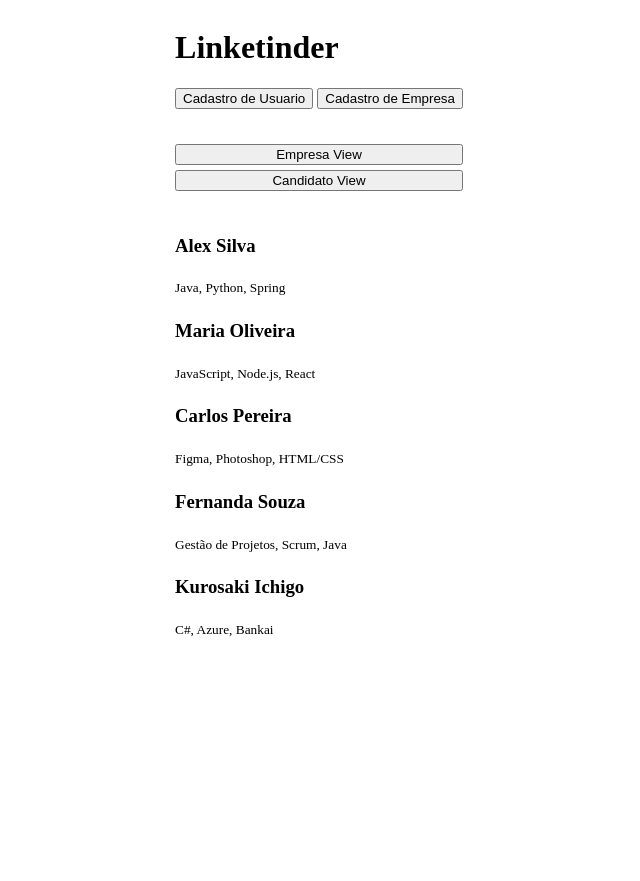
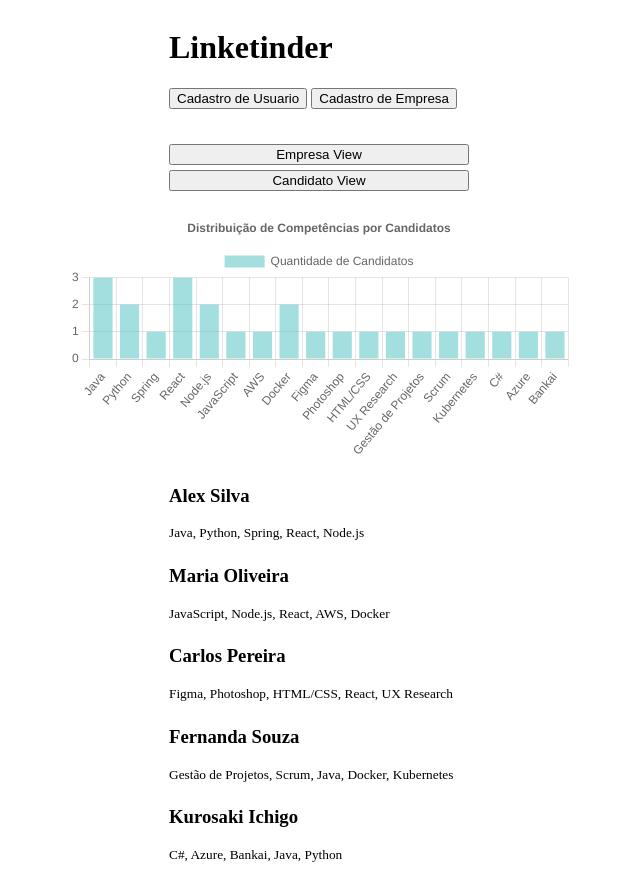
Before and after one commit to alexoliveiramartins/linketinder, a website built with Vite: page frontend-linketinder/index.html in a window 1280 px wide. Both pictures are taken after a click on the button "Empresa View". Shown: the whole page, without its empty margins (321-961 px from the left). Before the commit the page ends 800 px from the top, so only its background shows below. Built offline with nearby package versions, Linux system fonts and the light colour scheme.

Commit message:
feat/refac: Prettier setup + graficos de usuarios/empresas
- Adicionados graficos para empresas e para usuarios
- Setup do prettier para formatacao do codigo

```diff
--- a/frontend-linketinder/package.json
+++ b/frontend-linketinder/package.json
@@ -9,6 +9,7 @@
     "preview": "vite preview"
   },
   "devDependencies": {
+    "prettier": "3.5.3",
     "typescript": "~5.7.2",
     "vite": "^6.2.0"
   },
--- a/frontend-linketinder/src/assets.ts
+++ b/frontend-linketinder/src/assets.ts
@@ -1,9 +1,9 @@
-import { Usuario, Empresa } from "./classes";
-
+import { Usuario, Empresa } from './classes';
+import { candidatosChart, empresasChart } from './componentes';
 
 function cleanForms(): void {
-    let forms: HTMLElement | null = document.getElementById("forms")
-    if (forms) forms.innerHTML = ''
+    let forms: HTMLElement | null = document.getElementById('forms');
+    if (forms) forms.innerHTML = '';
 }
 
 let empresas: Empresa[] = [
@@ -15,7 +15,15 @@ let empresas: Empresa[] = [
         cep: '94043-1351',
         cnpj: '12.345.678/0001-90',
         pais: 'EUA',
-        competencias: ['Python', 'Java', 'Machine Learning']
+        competencias: [
+            'Machine Learning',
+            'Cloud Computing',
+            'Big Data',
+            'DevOps',
+            'Python',
+            'Java',
+            'Autonomous Driving',
+        ],
     },
     {
         nome: 'Apple',
@@ -25,7 +33,15 @@ let empresas: Empresa[] = [
         cep: '95014-2083',
         cnpj: '23.456.789/0001-45',
         pais: 'EUA',
-        competencias: ['Swift', 'iOS Development', 'UI Design']
+        competencias: [
+            'Machine Learning',
+            'Cloud Computing',
+            'iOS Development',
+            'UI/UX Design',
+            'Data Analytics',
+            'DevOps',
+            'Swift',
+        ],
     },
     {
         nome: 'Tesla',
@@ -35,7 +51,18 @@ let empresas: Empresa[] = [
         cep: '94304-1188',
         cnpj: '34.567.890/0001-56',
         pais: 'EUA',
-        competencias: ['Electrical Engineering', 'Autonomous Vehicles', 'Renewable Energy']
+        competencias: [
+            'Machine Learning',
+            'Cloud Computing',
+            'Big Data',
+            'DevOps',
+            'Python',
+            'Java',
+            'Autonomous Driving',
+            'IoT',
+            'AWS',
+            'Robotics',
+        ],
     },
     {
         nome: 'Facebook',
@@ -45,7 +72,19 @@ let empresas: Empresa[] = [
         cep: '94025-2412',
         cnpj: '45.678.901/0001-67',
         pais: 'EUA',
-        competencias: ['React', 'Node.js', 'Social Media Marketing']
+        competencias: [
+            'Machine Learning',
+            'Cloud Computing',
+            'Data Analytics',
+            'DevOps',
+            'iOS Development',
+            'UI/UX Design',
+            'Node.js',
+            'React',
+            'GraphQL',
+            'Swift',
+            'Robotics',
+        ],
     },
     {
         nome: 'Amazon',
@@ -55,8 +94,20 @@ let empresas: Empresa[] = [
         cep: '98109-5210',
         cnpj: '56.789.012/0001-78',
         pais: 'EUA',
-        competencias: ['AWS', 'E-commerce', 'Cloud Computing']
-    }
+        competencias: [
+            'Machine Learning',
+            'Cloud Computing',
+            'Big Data',
+            'Data Analytics',
+            'DevOps',
+            'Node.js',
+            'React',
+            'GraphQL',
+            'AWS',
+            'IoT',
+            'Robotics',
+        ],
+    },
 ];
 
 let candidatos: Usuario[] = [
@@ -68,7 +119,7 @@ let candidatos: Usuario[] = [
         cep: '01234-567',
         cpf: '123.456.789-10',
         idade: 19,
-        competencias: ['Java', 'Python', 'Spring']
+        competencias: ['Java', 'Python', 'Spring', 'React', 'Node.js'],
     },
     {
         nome: 'Maria Oliveira',
@@ -78,7 +129,7 @@ let candidatos: Usuario[] = [
         cep: '30123-456',
         cpf: '987.654.321-00',
         idade: 28,
-        competencias: ['JavaScript', 'Node.js', 'React']
+        competencias: ['JavaScript', 'Node.js', 'React', 'AWS', 'Docker'],
     },
     {
         nome: 'Carlos Pereira',
@@ -88,7 +139,7 @@ let candidatos: Usuario[] = [
         cep: '23345-678',
         cpf: '456.789.123-11',
         idade: 35,
-        competencias: ['Figma', 'Photoshop', 'HTML/CSS']
+        competencias: ['Figma', 'Photoshop', 'HTML/CSS', 'React', 'UX Research'],
     },
     {
         nome: 'Fernanda Souza',
@@ -98,7 +149,7 @@ let candidatos: Usuario[] = [
         cep: '41012-345',
         cpf: '321.654.987-22',
         idade: 40,
-        competencias: ['Gestão de Projetos', 'Scrum', 'Java']
+        competencias: ['Gestão de Projetos', 'Scrum', 'Java', 'Docker', 'Kubernetes'],
     },
     {
         nome: 'Kurosaki Ichigo',
@@ -108,30 +159,33 @@ let candidatos: Usuario[] = [
         cep: '29010-456',
         cpf: '654.321.987-33',
         idade: 18,
-        competencias: ['C#', 'Azure', 'Bankai']
-    }
+        competencias: ['C#', 'Azure', 'Bankai', 'Java', 'Python'],
+    },
 ];
 
-export { empresas, candidatos }
+export { empresas, candidatos };
 
 function createElement(
     inputId: string,
     inputText: string,
     placeholder?: string
-): { inputLabel: HTMLLabelElement, input: HTMLInputElement } {
-    let inputLabel: HTMLLabelElement = document.createElement('label')
-    inputLabel.setAttribute('for', `${inputId}`)
-    inputLabel.textContent = `${inputText}`
+): { inputLabel: HTMLLabelElement; input: HTMLInputElement } {
+    let inputLabel: HTMLLabelElement = document.createElement('label');
+    inputLabel.setAttribute('for', `${inputId}`);
+    inputLabel.textContent = `${inputText}`;
 
-    let input: HTMLInputElement = document.createElement('input')
+    let input: HTMLInputElement = document.createElement('input');
     input.setAttribute('id', `${inputId}`);
-    input.setAttribute('type', 'text')
-    input.setAttribute('name', `${inputId}`)
-    if (placeholder) input.setAttribute('placeholder', `${placeholder}`)
-    return { inputLabel, input }
+    input.setAttribute('type', 'text');
+    input.setAttribute('name', `${inputId}`);
+    if (placeholder) input.setAttribute('placeholder', `${placeholder}`);
+    return { inputLabel, input };
 }
 
-const formularioCadastroUsuario: { inputLabel: HTMLLabelElement, input: HTMLInputElement }[] = [
+const formularioCadastroUsuario: {
+    inputLabel: HTMLLabelElement;
+    input: HTMLInputElement;
+}[] = [
         createElement('nome', 'Nome'),
         createElement('email', 'Email'),
         createElement('estado', 'Estado'),
@@ -139,94 +193,115 @@ const formularioCadastroUsuario: { inputLabel: HTMLLabelElement, input: HTMLInpu
         createElement('cpf', 'CPF'),
         createElement('cep', 'CEP'),
         createElement('idade', 'Idade'),
-    createElement('competencias', 'Competencias', "comp1, comp2, ..., compN")
+        createElement('competencias', 'Competencias', 'comp1, comp2, ..., compN'),
         // nao tem nenhum verificador entao use
         // "competencia1, competencia2, ..., competenciaN" >:)
-]
+    ];
 
-const formularioCadastroEmpresa: { inputLabel: HTMLLabelElement, input: HTMLInputElement }[] = [
+const formularioCadastroEmpresa: {
+    inputLabel: HTMLLabelElement;
+    input: HTMLInputElement;
+}[] = [
         createElement('nome', 'Nome'),
         createElement('email', 'Email'),
         createElement('estado', 'Estado'),
         createElement('descricao', 'Descricao'),
         createElement('pais', 'Pais'),
         createElement('cnpj', 'CNPJ'),
-    createElement('competencias', 'Competencias', "comp1, comp2, ..., compN")
+        createElement('competencias', 'Competencias', 'comp1, comp2, ..., compN'),
         // nao tem nenhum verificador entao use
         // "competencia1, competencia2, ..., competenciaN" >:)
-]
+    ];
 
-export { formularioCadastroEmpresa, formularioCadastroUsuario }
+export { formularioCadastroEmpresa, formularioCadastroUsuario };
 
 export function pushEmpresaForm(data: FormData): void {
-    let competencias: string = data.get("competencias") as string;
+    let competencias: string = data.get('competencias') as string;
     const empresa: Empresa = new Empresa(
-        data.get("nome") as string,
-        data.get("email") as string,
-        data.get("estado") as string,
-        data.get("descricao") as string,
-        data.get("cep") as string,
-        data.get("cnpj") as string,
-        data.get("pais") as string,
+        data.get('nome') as string,
+        data.get('email') as string,
+        data.get('estado') as string,
+        data.get('descricao') as string,
+        data.get('cep') as string,
+        data.get('cnpj') as string,
+        data.get('pais') as string,
         competencias.split(' ,')
-    )
+    );
     empresas.push(empresa);
     console.log(empresas);
     console.log(competencias);
 }
 
 export function pushUsuarioForm(data: FormData): void {
-    let competencias: string = data.get("competencias") as string;
+    let competencias: string = data.get('competencias') as string;
     const candidato: Usuario = new Usuario(
-        data.get("nome") as string,
-        data.get("email") as string,
-        data.get("estado") as string,
-        data.get("descricao") as string,
-        data.get("cep") as string,
-        data.get("cpf") as string,
-        Number(data.get("idade")),
+        data.get('nome') as string,
+        data.get('email') as string,
+        data.get('estado') as string,
+        data.get('descricao') as string,
+        data.get('cep') as string,
+        data.get('cpf') as string,
+        Number(data.get('idade')),
         competencias.split(' ,')
-    )
+    );
     candidatos.push(candidato);
-    console.log(candidatos)
+    console.log(candidatos);
 }
 
 export const botaoEmpresaViewCallbackListener = (): void => {
-    cleanForms()
-    console.log("Empresa View")
-    let views: HTMLElement | null = document.getElementById("views")
-    if (views) views.innerHTML = ''
+    cleanForms();
+    console.log('Empresa View');
+
+    let views: HTMLElement | null = document.getElementById('views');
+    if (views) views.innerHTML = '';
+
+    // <canvas id="chartCandidatos"></canvas>
+    let canvas: HTMLCanvasElement = document.createElement('canvas');
+    canvas.setAttribute('id', 'chartCandidatos');
+    views?.appendChild(canvas);
+    candidatosChart();
+
+    candidatos.forEach((element) => {
         let elementDiv: HTMLDivElement = document.createElement('div');
         elementDiv.className = 'candidatosList';
         elementDiv.id = 'candidatosList';
+
+        let candidatoNome: HTMLHeadingElement = document.createElement('h3');
+        candidatoNome.textContent = element.nome;
+        let candidatoCompetencias: HTMLElement = document.createElement('sub');
+        candidatoCompetencias.textContent = `${element.competencias.join(', ')}`;
+
+        elementDiv?.appendChild(candidatoNome);
+        elementDiv?.appendChild(candidatoCompetencias);
         views?.appendChild(elementDiv)
-
-    candidatos.forEach((element) => {
-        let candidatoNome: HTMLHeadingElement = document.createElement('h3')
-        candidatoNome.textContent = element.nome;
-        let candidatoCompetencias: HTMLElement = document.createElement('sub')
-        candidatoCompetencias.textContent = `${element.competencias.join(', ')}`;
-        views?.appendChild(candidatoNome)
-        views?.appendChild(candidatoCompetencias)
-    })
-}
+    });
+};
 
 export const botaoCandidatoViewCallbackListener = (): void => {
-    cleanForms()
-    console.log("Candidato View")
-    let views: HTMLElement | null = document.getElementById("views")
-    if (views) views.innerHTML = ''
+    cleanForms();
+    console.log('Candidato View');
+
+    let views: HTMLElement | null = document.getElementById('views');
+    if (views) views.innerHTML = '';
+
+    // <canvas id="chartCandidatos"></canvas>
+    let canvas: HTMLCanvasElement = document.createElement('canvas');
+    canvas.setAttribute('id', 'chartEmpresas');
+    views?.appendChild(canvas);
+    empresasChart();
+
+    empresas.forEach((element) => {
         let elementDiv: HTMLDivElement = document.createElement('div');
         elementDiv.className = 'empresasList';
         elementDiv.id = 'empresasList';
-    views?.appendChild(elementDiv)
 
-    empresas.forEach((element) => {
-        let empresaNome: HTMLHeadingElement = document.createElement('h3')
+        let empresaNome: HTMLHeadingElement = document.createElement('h3');
         empresaNome.textContent = element.nome;
-        let empresaCompetencias: HTMLElement = document.createElement('sub')
+        let empresaCompetencias: HTMLElement = document.createElement('sub');
         empresaCompetencias.textContent = `${element.competencias.join(', ')}`;
-        views?.appendChild(empresaNome)
-        views?.appendChild(empresaCompetencias)
-    })
-}
+
+        elementDiv?.appendChild(empresaNome);
+        elementDiv?.appendChild(empresaCompetencias);
+        views?.appendChild(elementDiv);
+    });
+};
--- a/frontend-linketinder/src/componentes.ts
+++ b/frontend-linketinder/src/componentes.ts
@@ -1,20 +1,131 @@
-const botaoCadastroUsuario: HTMLButtonElement = document.createElement('button');
-botaoCadastroUsuario.setAttribute('type', 'submit')
-botaoCadastroUsuario.setAttribute('id', 'buttonEnviarCadastroUsuario')
-botaoCadastroUsuario.setAttribute('name', 'usuarioButton')
-botaoCadastroUsuario.className = 'buttonEnviarCadastroUsuario'
+import { Chart, registerables } from 'chart.js';
+import { candidatos, empresas } from './assets';
+Chart.register(...registerables);
+
+const botaoCadastroUsuario: HTMLButtonElement =
+    document.createElement('button');
+botaoCadastroUsuario.setAttribute('type', 'submit');
+botaoCadastroUsuario.setAttribute('id', 'buttonEnviarCadastroUsuario');
+botaoCadastroUsuario.setAttribute('name', 'usuarioButton');
+botaoCadastroUsuario.className = 'buttonEnviarCadastroUsuario';
 botaoCadastroUsuario.innerText = 'Enviar Registro de Usuario';
-botaoCadastroUsuario.style.marginTop = "10px";
+botaoCadastroUsuario.style.marginTop = '10px';
 
 export { botaoCadastroUsuario };
 
-
-const botaoCadastroEmpresa: HTMLButtonElement = document.createElement('button');
-botaoCadastroEmpresa.setAttribute('type', 'submit')
-botaoCadastroEmpresa.setAttribute('id', 'buttonEnviarCadastroEmpresa')
-botaoCadastroEmpresa.setAttribute('name', 'empresaButton')
-botaoCadastroEmpresa.className = 'buttonEnviarCadastroEmpresa'
+const botaoCadastroEmpresa: HTMLButtonElement =
+    document.createElement('button');
+botaoCadastroEmpresa.setAttribute('type', 'submit');
+botaoCadastroEmpresa.setAttribute('id', 'buttonEnviarCadastroEmpresa');
+botaoCadastroEmpresa.setAttribute('name', 'empresaButton');
+botaoCadastroEmpresa.className = 'buttonEnviarCadastroEmpresa';
 botaoCadastroEmpresa.innerText = 'Enviar Registro de Empresa';
-botaoCadastroEmpresa.style.marginTop = "10px";
+botaoCadastroEmpresa.style.marginTop = '10px';
 
 export { botaoCadastroEmpresa };
+
+export const empresasChart = (): Chart => {
+    const competenciaCount: Map<string, number> = new Map();
+
+    empresas.forEach((empresa) => {
+        empresa.competencias.forEach((competencia) => {
+            const currentCount = competenciaCount.get(competencia) ?? 0;
+            competenciaCount.set(competencia, currentCount + 1);
+        });
+    });
+
+    console.log(competenciaCount);
+    console.log(competenciaCount.keys);
+    console.log(competenciaCount.values);
+
+    var xValues = [...competenciaCount.keys()];
+    var yValues = [...competenciaCount.values()];
+
+    let chartEmpresas: Chart = new Chart('chartEmpresas', {
+        type: 'bar',
+        data: {
+            labels: xValues,
+            datasets: [
+                {
+                    label: 'Quantidade de Empresas',
+                    data: yValues,
+                    backgroundColor: 'rgba(75, 192, 192, 0.5)',
+                },
+            ],
+        },
+        options: {
+            responsive: false,
+            maintainAspectRatio: false,
+            scales: {
+                y: {
+                    beginAtZero: true,
+                    min: 0,
+                    ticks: {
+                        stepSize: 1,
+                    },
+                },
+            },
+            plugins: {
+                legend: { display: true },
+                title: {
+                    display: true,
+                    text: 'Distribuição de Competências por Empresa',
+                },
+            },
+        },
+    });
+    return chartEmpresas;
+};
+
+export const candidatosChart = (): Chart => {
+    const competenciaCount: Map<string, number> = new Map();
+
+    candidatos.forEach((empresa) => {
+        empresa.competencias.forEach((competencia) => {
+            const currentCount = competenciaCount.get(competencia) ?? 0;
+            competenciaCount.set(competencia, currentCount + 1);
+        });
+    });
+
+    console.log(competenciaCount);
+    console.log(competenciaCount.keys);
+    console.log(competenciaCount.values);
+
+    var xValues = [...competenciaCount.keys()];
+    var yValues = [...competenciaCount.values()];
+
+    let chartEmpresas: Chart = new Chart('chartCandidatos', {
+        type: 'bar',
+        data: {
+            labels: xValues,
+            datasets: [
+                {
+                    label: 'Quantidade de Candidatos',
+                    data: yValues,
+                    backgroundColor: 'rgba(75, 192, 192, 0.5)',
+                },
+            ],
+        },
+        options: {
+            responsive: false,
+            maintainAspectRatio: false,
+            scales: {
+                y: {
+                    beginAtZero: true,
+                    min: 0,
+                    ticks: {
+                        stepSize: 1,
+                    },
+                },
+            },
+            plugins: {
+                legend: { display: true },
+                title: {
+                    display: true,
+                    text: 'Distribuição de Competências por Candidatos',
+                },
+            },
+        },
+    });
+    return chartEmpresas;
+};
--- a/frontend-linketinder/src/main.ts
+++ b/frontend-linketinder/src/main.ts
@@ -1,27 +1,25 @@
-import './style.css'
-// import { Empresa, Usuario } from './classes'
+import './style.css';
 import { botaoCadastroEmpresa, botaoCadastroUsuario } from './componentes';
 import {
-  formularioCadastroEmpresa, formularioCadastroUsuario,
+  formularioCadastroEmpresa,
+  formularioCadastroUsuario,
   pushEmpresaForm,
   pushUsuarioForm,
   botaoEmpresaViewCallbackListener,
-  botaoCandidatoViewCallbackListener
+  botaoCandidatoViewCallbackListener,
 } from './assets';
-// import Chart from 'chart.js/auto';
-
 
 // consertar:
 // 1. Nao permitir formularios em branco
+// 2. Limpar formularios dps de cadastrar
 
 function cleanViewsLists(): void {
-  let views: HTMLElement | null = document.getElementById("views")
-  if (views) views.innerHTML = ''
+  let views: HTMLElement | null = document.getElementById('views');
+  if (views) views.innerHTML = '';
 }
 
-document.addEventListener("DOMContentLoaded", () => {
-
-  document.getElementById("forms")?.addEventListener("submit", (e) => {
+document.addEventListener('DOMContentLoaded', () => {
+  document.getElementById('forms')?.addEventListener('submit', (e) => {
     e.preventDefault();
     const formData = new FormData(e.currentTarget as HTMLFormElement);
     const clickedButton = e.submitter as HTMLButtonElement;
@@ -31,17 +29,16 @@ document.addEventListener("DOMContentLoaded", () => {
     } else if (clickedButton.name === 'empresaButton') {
       pushEmpresaForm(formData);
     }
-  }
-  );
+  });
 
-  document.getElementById("cadastroUsuario")
-    ?.addEventListener("click", (): void => {
-      cleanViewsLists()
+  document.getElementById('cadastroUsuario')
+    ?.addEventListener('click', (): void => {
+      cleanViewsLists();
       let forms = document.getElementById('forms');
 
       if (forms) {
-        forms.innerHTML = ''
-        formularioCadastroUsuario.forEach(element => {
+        forms.innerHTML = '';
+        formularioCadastroUsuario.forEach((element) => {
           element.input.value = '';
           forms.appendChild(element.inputLabel);
           forms.appendChild(element.input);
@@ -50,14 +47,14 @@ document.addEventListener("DOMContentLoaded", () => {
       forms?.appendChild(botaoCadastroUsuario);
     });
 
-  document.getElementById("cadastroEmpresa")
-    ?.addEventListener("click", (): void => {
-      cleanViewsLists()
+  document.getElementById('cadastroEmpresa')
+    ?.addEventListener('click', (): void => {
+      cleanViewsLists();
       let forms = document.getElementById('forms');
 
       if (forms) {
-        forms.innerHTML = ''
-        formularioCadastroEmpresa.forEach(element => {
+        forms.innerHTML = '';
+        formularioCadastroEmpresa.forEach((element) => {
           element.input.value = '';
           forms.appendChild(element.inputLabel);
           forms.appendChild(element.input);
@@ -66,12 +63,13 @@ document.addEventListener("DOMContentLoaded", () => {
       forms?.appendChild(botaoCadastroEmpresa);
     });
 
-
   // botoes de view
-  document.getElementById("botaoEmpresaView")?.addEventListener('click', botaoEmpresaViewCallbackListener)
-  document.getElementById("botaoCandidatoView")?.addEventListener('click', botaoCandidatoViewCallbackListener)
-
-
-
-
+  document
+    .getElementById('botaoEmpresaView')
+    ?.addEventListener('click', botaoEmpresaViewCallbackListener);
+  document
+    .getElementById('botaoCandidatoView')
+    ?.addEventListener('click', botaoCandidatoViewCallbackListener);
+  // empresasChart();
+  // candidatosChart();
 });
--- a/frontend-linketinder/src/style.css
+++ b/frontend-linketinder/src/style.css
@@ -1,8 +1,15 @@
+#app {
+  width: 300px;
+}
+
 body {
   display: flex;
   justify-self: center;
   max-width: 300px;
+  justify-content: center;
+  align-items: center;
 }
+
 .buttonEnviarCadastroUsuario,
 .buttonEnviarCadastroEmpresa {
   padding: 5px;
@@ -27,30 +34,38 @@ body {
   padding-bottom: 10px;
 }
 
+.candidatosList,
+.empresasList {
+  display: flex;
+  flex-direction: column;
+  max-width: 300px;
+  width: 300px;
+  border-radius: 5px;
+}
+
+.candidatosList:hover,
+.empresasList:hover {
+  background-color: antiquewhite;
+}
+
 .views {
   display: flex;
   flex-direction: column;
   gap: 5px;
   padding-top: 10px;
   padding-bottom: 10px;
+  overflow-x: visible;
+  width: 100%;
+  align-items: flex-start;
 }
 
-.candidatosList,
-.empresasList {
-  display: flex;
-  flex-direction: column;
-  max-width: 250px;
-  border-radius: 5px;
+.views canvas {
+  align-self: center;
 }
 
-.candidatosList:hover,
-.empresasList:hover {
-  background-color: aliceblue;
+#chartEmpresas,
+#chartCandidatos {
+  height: 500px;
+  width: 500px;
+  min-width: 500px;
 }
-
-/* .candidatosList,
-.empresasList h5 {
-  white-space: normal;
-  overflow: hidden;
-  text-overflow: ellipsis;
-} */
```
Also changed, not shown: frontend-linketinder/index.html (+1 -2 lines), frontend-linketinder/src/classes.ts (+40 -36 lines), 2 other files. Lines whose indentation alone changed are shown as unchanged.
